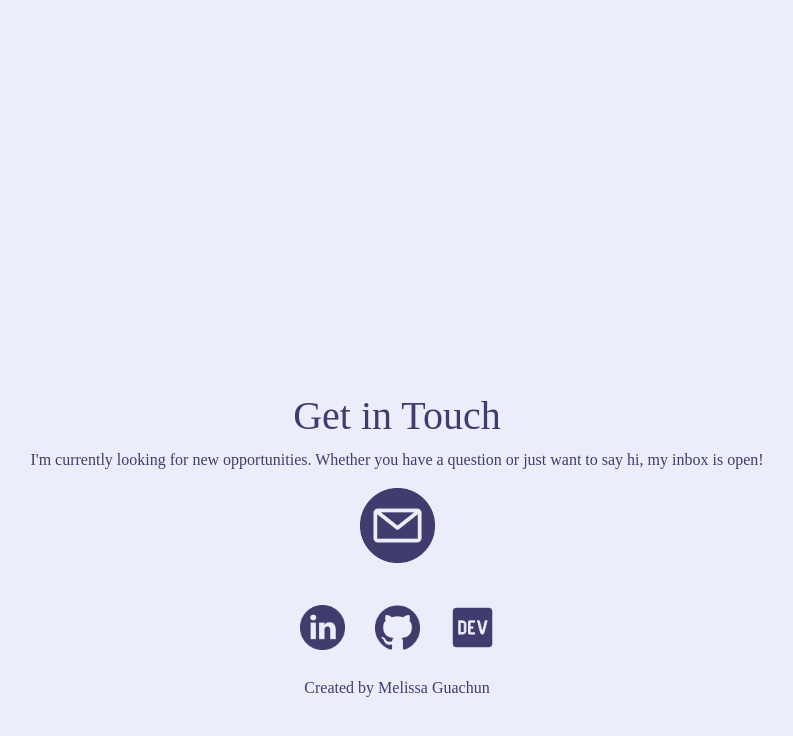
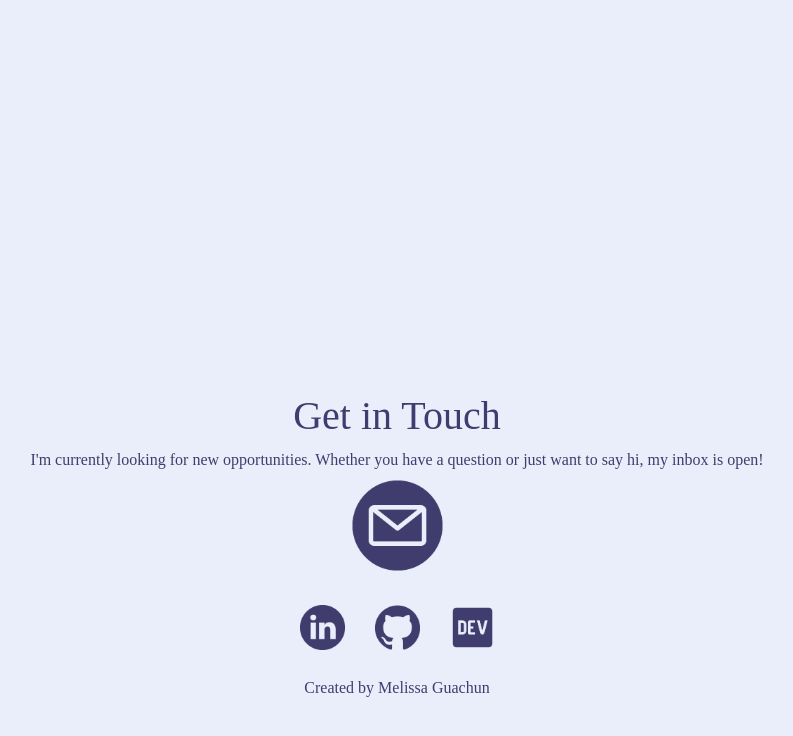
Before and after one commit to mguachun/melguachun.github.io, a React (Create React App) app: page / in a window 1280 px wide. In both pictures the pointer is over the picture 640 px from the left and 5203 px from the top of the page. Shown: the part 4678-5414 px from the top of the page, without its empty margins (243-1036 px from the left). Built offline with nearby package versions, Linux system fonts and the light colour scheme; a web font is replaced by a local one.

Commit message:
hover on email

```diff
--- a/src/App.css
+++ b/src/App.css
@@ -176,14 +176,22 @@ margin-top: -70px;
   background-color: rgb(234, 238, 251);
 }
 
-.contactEmail {
- width: 75px;
-}
 
 .contact-icon:hover {
   transform: scale(1.2);
   /* cursor: pointer; */
 }
+
+
+.contactEmail {
+  width: 75px;
+ }
+
+
+.contactEmail:hover {
+  transform: scale(1.2);
+
+ }
 
 .project-title {
 
```
